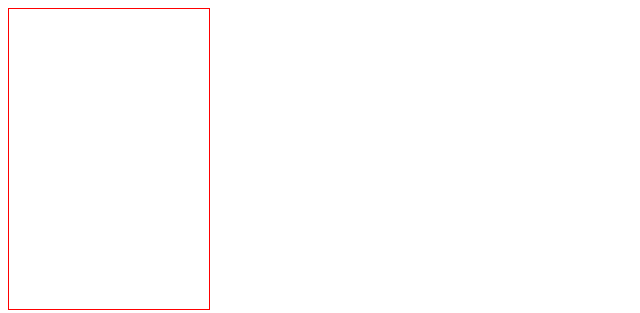
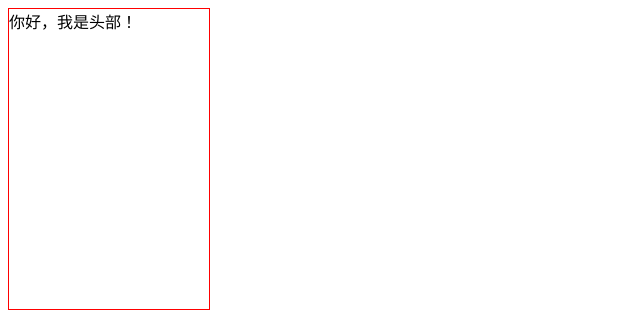
Before and after one commit to sqzgsqj/txt, a plain HTML site: page index.html in a window 1280 px wide. Shown: the whole page, without its empty margins (0-640 px from the left). Drawn offline with Linux system fonts and the light colour scheme.

Commit message:
第二次提交

```diff
--- a/index.html
+++ b/index.html
@@ -12,6 +12,6 @@
     </style>
 </head>
 <body>
-<div></div>
+<div>你好，我是头部！</div>
 </body>
 </html>
```
